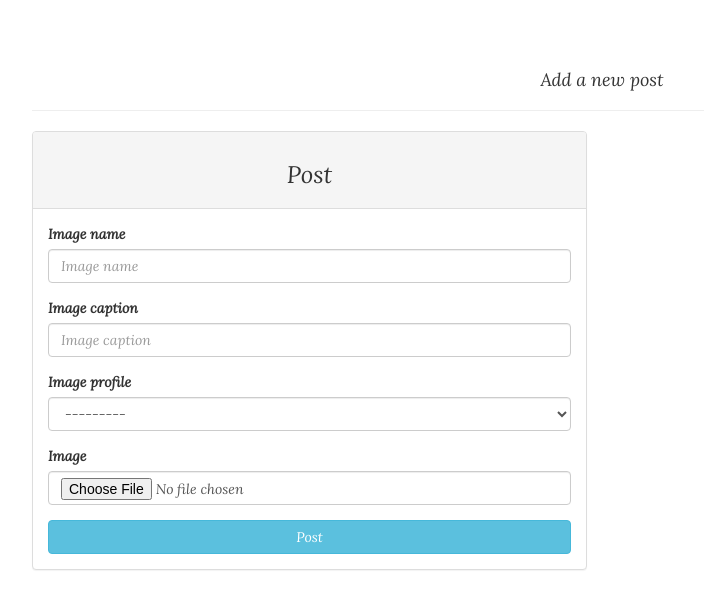
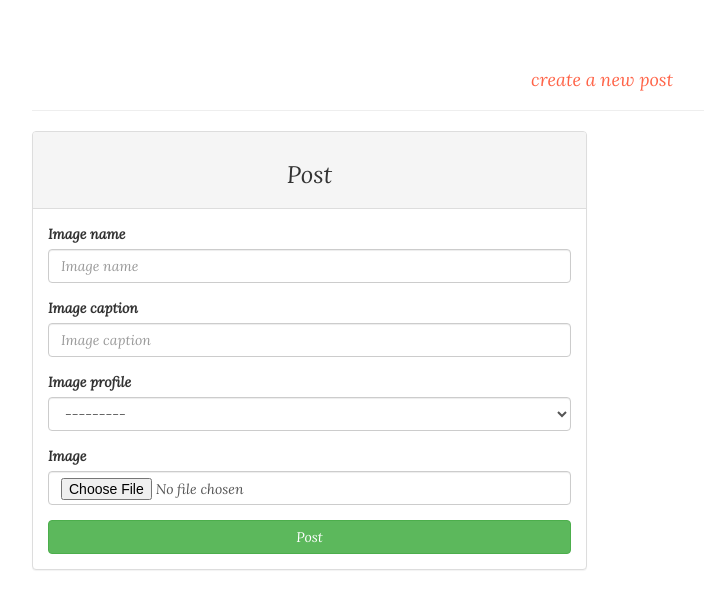
Before and after one commit to Kipkorir2017/Instagram_Clone, a Django app: template insta/templates/newpost.html in a window 1280 px wide. Shown: the part 72-681 px from the top of the page, without its empty margins (38-742 px from the left). Run offline with Django 3.2, Linux system fonts and the light colour scheme; the template is opened without the code that fills it: values that come from a table or form of the project are taken from there, others are empty; some libraries are stand-ins or nearby versions.

Commit message:
add changes to the template file

```diff
--- a/insta/templates/newpost.html
+++ b/insta/templates/newpost.html
@@ -3,7 +3,7 @@
 {% block content %}
 <br><br>
 <div class="container">
-    <h4 class="text-center">Add a new post</h4>
+    <h4 class="text-center" style="color:tomato;">create a new post</h4>
     <hr>
     <div class="row">
         <div class="col-md-6">
@@ -17,7 +17,7 @@
                         {% csrf_token %}
                         {% bootstrap_form form %}
                         <div class="form-group">
-                            <input type="submit" class="btn btn-info col-md-12" value="Post">
+                            <input type="submit" class="btn btn-success col-md-12" value="Post">
                         </div>
                         <input type="hidden" name="next" value="{{next}}">
                     </form>
```
Also changed, not shown: insta/views.py (+12 -0 lines).
